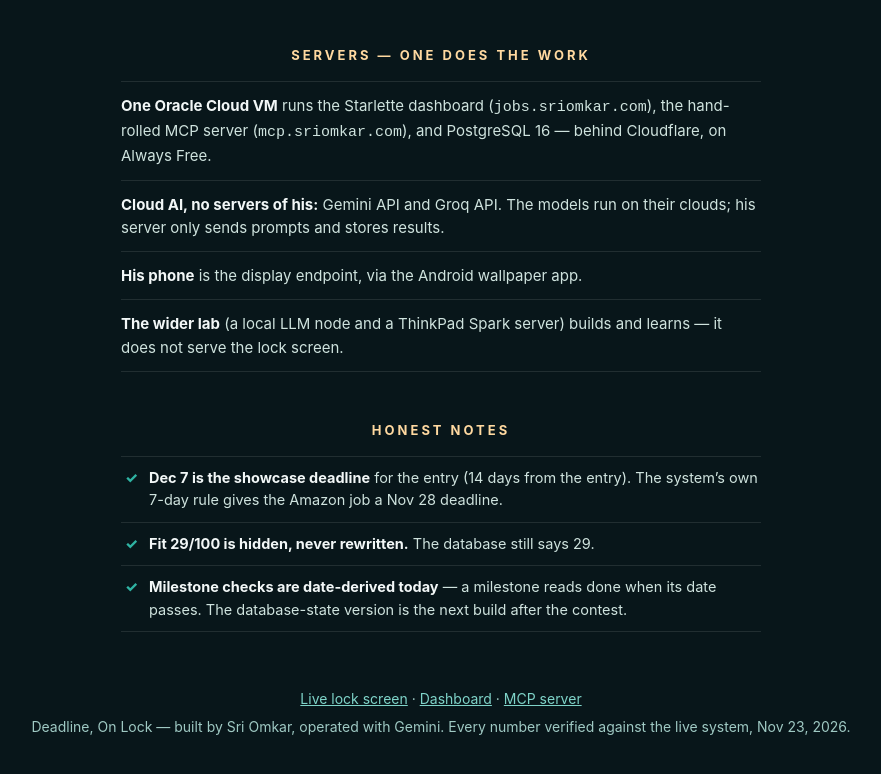
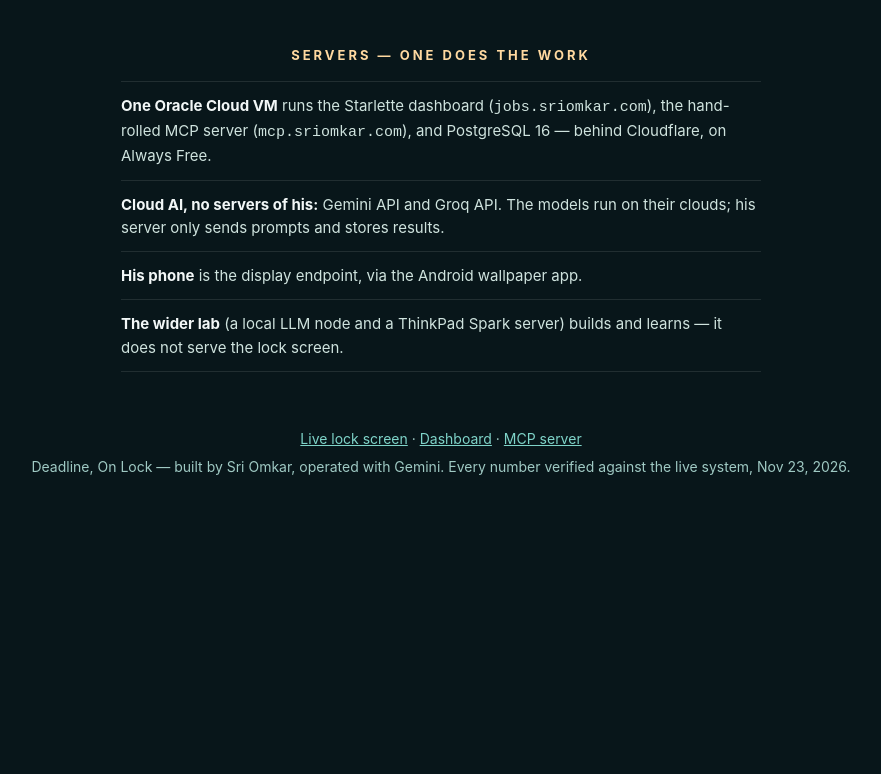
Before and after one commit to Sri1513/portfolio, a plain HTML site: page countdown-lock-screen/index.html in a window 1280 px wide. Shown: the part 2895-3669 px from the top of the page, without its empty margins (199-1080 px from the left). After the commit the page ends 3442 px from the top, so only its background shows below. Drawn offline with Linux system fonts and the light colour scheme; no server answers.

Commit message:
Flow page: remove Honest Notes section

```diff
--- a/countdown-lock-screen/index.html
+++ b/countdown-lock-screen/index.html
@@ -140,17 +140,6 @@
   .servers li:last-child { border-bottom: 1px solid rgba(255,255,255,.10); }
   .servers li b { color: #f2f7f7; }
 
-  /* Honesty */
-  .honest { margin-top: 48px; }
-  .honest ul { list-style: none; max-width: 640px; margin: 0 auto; }
-  .honest li {
-    padding: 10px 0 10px 28px; border-top: 1px solid rgba(255,255,255,.10);
-    font-size: 14.5px; color: #cfe3de; position: relative;
-  }
-  .honest li:last-child { border-bottom: 1px solid rgba(255,255,255,.10); }
-  .honest li::before { content: "\2713"; position: absolute; left: 4px; color: #2fb3a3; font-weight: 800; }
-  .honest li b { color: #f2f7f7; }
-
   footer { text-align: center; margin-top: 56px; font-size: 14px; color: #9fc9c3; }
   footer p { margin-bottom: 6px; }
   @media (max-width: 560px) {
@@ -288,15 +277,6 @@
     </ul>
   </section>
 
-  <section class="honest">
-    <h2>Honest notes</h2>
-    <ul>
-      <li><b>Dec 7 is the showcase deadline</b> for the entry (14 days from the entry). The system&rsquo;s own 7-day rule gives the Amazon job a Nov 28 deadline.</li>
-      <li><b>Fit 29/100 is hidden, never rewritten.</b> The database still says 29.</li>
-      <li><b>Milestone checks are date-derived today</b> &mdash; a milestone reads done when its date passes. The database-state version is the next build after the contest.</li>
-    </ul>
-  </section>
-
   <footer>
     <p><a href="https://jobs.sriomkar.com/lockscreen?job_id=li-4492976688&amp;deadline=2026-12-07T23:59:00-05:00&amp;fit=hide&amp;bg=forest">Live lock screen</a> &middot; <a href="https://jobs.sriomkar.com">Dashboard</a> &middot; <a href="https://mcp.sriomkar.com">MCP server</a></p>
     <p>Deadline, On Lock &mdash; built by Sri Omkar, operated with Gemini. Every number verified against the live system, Nov 23, 2026.</p>
```
